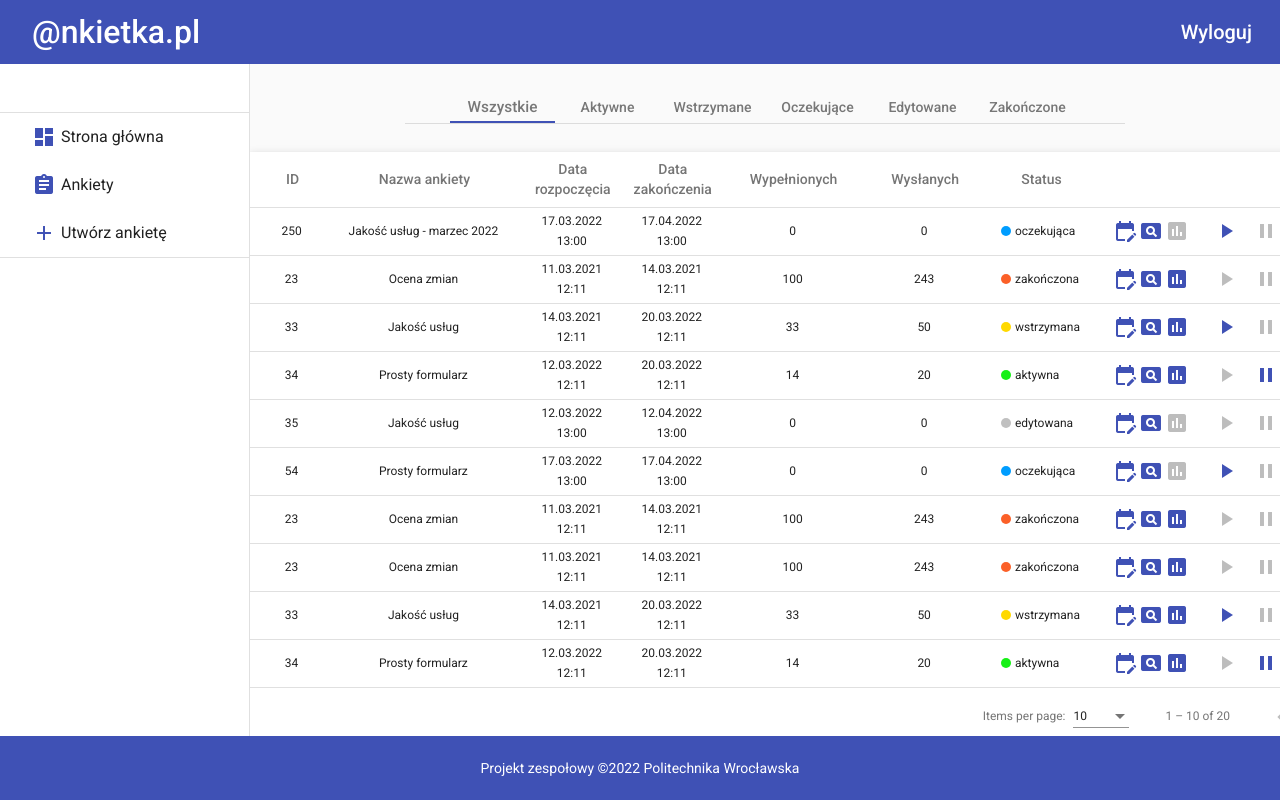
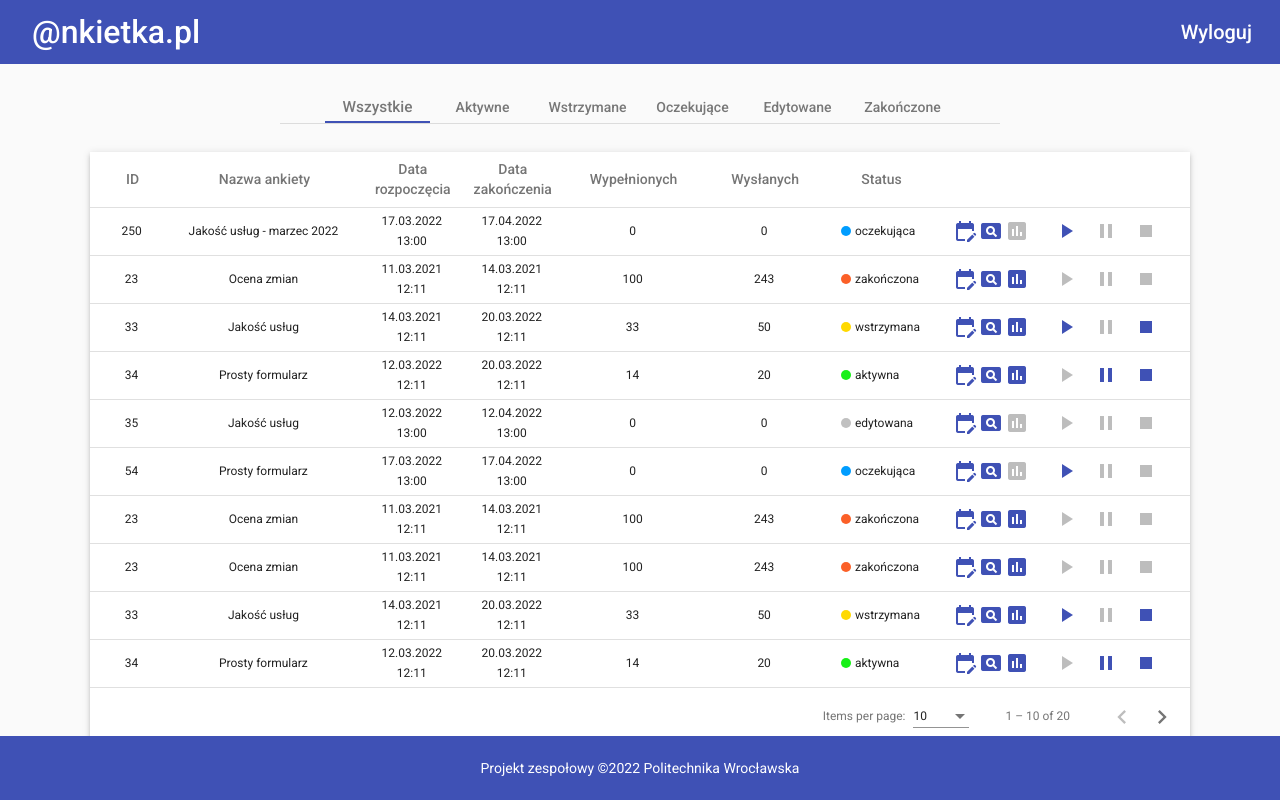
Before and after one commit to Kacper-Sleziak/Polling_App, an Angular app in the folder frontend/polling_app/: page / in a window 1280 px wide. Built offline with nearby package versions, Linux system fonts and the light colour scheme.

Commit message:
Modify SideNavigatorComponent

```diff
--- a/frontend/polling_app/src/app/components/shared-components/side-navigator/side-navigator.component.css
+++ b/frontend/polling_app/src/app/components/shared-components/side-navigator/side-navigator.component.css
@@ -22,6 +22,7 @@ mat-sidenav{
 mat-sidenav-content{
     width: 100%;
     background-color: #fafafa;
+    /* background-color: white; */
 }
 
 mat-nav-list{
--- a/frontend/polling_app/src/app/components/shared-components/side-navigator/side-navigator.component.html
+++ b/frontend/polling_app/src/app/components/shared-components/side-navigator/side-navigator.component.html
@@ -1,34 +1,34 @@
 <mat-sidenav-container>
 
     <!-- Right side navigation panel (is not present when route: /form)-->
-    <mat-sidenav *ngIf="!hasRoute('form')" #sidenav mode="side" opened
+    <!-- <mat-sidenav *ngIf="!hasRoute('form')" #sidenav mode="side" opened
                  [fixedInViewport]= false
                  [fixedTopGap] = 0
-                 [fixedBottomGap] = 0 >
+                 [fixedBottomGap] = 0 > -->
 
-                 <mat-divider></mat-divider>
+                 <!-- <mat-divider></mat-divider> -->
 
                  <!-- Bookmarks -->
-                 <mat-nav-list>
+                 <!-- <mat-nav-list>
                     <a mat-list-item routerLink="" ><mat-icon class="bookmark-icon" color="primary">dashboard</mat-icon><span>Strona główna</span></a>
                     <a mat-list-item routerLink="/polls"><mat-icon class="bookmark-icon" color="primary">assignment</mat-icon><span>Ankiety</span></a>
                     <a mat-list-item routerLink="/create-poll"><mat-icon class="bookmark-icon" color="primary">add</mat-icon><span>Utwórz ankietę</span></a>
                  </mat-nav-list>
 
-                 <mat-divider></mat-divider>
-
-    </mat-sidenav>
+                 <mat-divider></mat-divider> -->
+    <!-- </mat-sidenav> -->
 
     <!-- The side navigator present when route: /form -->
-    <mat-sidenav ngClass="empty-side-nav" *ngIf="hasRoute('form')" #sidenav mode="side" opened
+    <!-- <mat-sidenav ngClass="empty-side-nav" *ngIf="hasRoute('form')" #sidenav mode="side" opened
                 [fixedInViewport]= false
                 [fixedTopGap] = 0
                 [fixedBottomGap] = 0 >
-    </mat-sidenav>
+    </mat-sidenav> -->
 
     <!-- Content area -->
     <mat-sidenav-content>
         <!-- Changing content -->
         <router-outlet></router-outlet>
     </mat-sidenav-content>
+
   </mat-sidenav-container>
```
